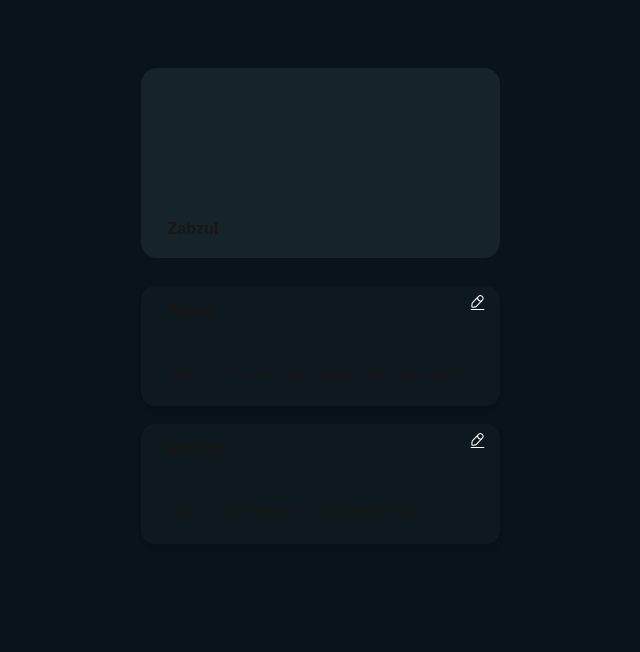
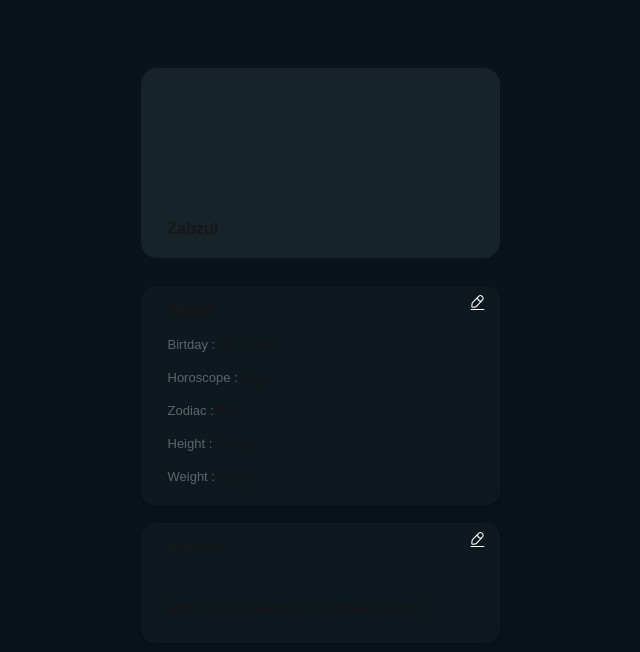
Before and after one commit to zabzuls/project-web-app, a Next.js app: page /profile in a window 1280 px wide. Shown: the top 652 px of the page, without its empty margins (320-960 px from the left). Built offline with nearby package versions, Linux system fonts and the light colour scheme.

Commit message:
[update] add interest page

```diff
--- /dev/null
+++ b/src/app/interest/page.tsx
@@ -0,0 +1,10 @@
+import InterestPage from '@/components/InterestPage/InterestPage'
+import React from 'react'
+
+export default function Interest() {
+  return (
+    <div>
+      <InterestPage/>
+    </div>
+  )
+}
--- a/src/components/AboutPage/AboutPage.tsx
+++ b/src/components/AboutPage/AboutPage.tsx
@@ -20,7 +20,7 @@ export default function AboutPage() {
     <div className="h-max-screen w-screen  bg-[#09141A] lg:items-center">
       <ButtonBack path="/profile"/>
       <div className="flex flex-col items-center">
-        <div className="flex flex-col justify-end bg-[#162329] w-[359px] h-[190px] mt-[68px] rounded-[16px] mb-[28px]">
+        <div className="flex flex-col justify-end bg-[#162329] w-[359px] h-[190px] mt-[68px] rounded-[16px] mb-[28px] bg-center bg-cover" style={{ backgroundImage: `url(${isImage})` }}>
           <h1 className="text-[16px] pl-[27px] mb-[17px] font-bold">Zabzul</h1>
         </div>
         <div className="w-[359px] h-[511px] shadow-md rounded-[14px] space-y-3 bg-[#0E191F] pl-[27px]">
@@ -109,7 +109,7 @@ export default function AboutPage() {
         <div className="flex flex-col justify-between w-[359px] h-[120px] shadow-md rounded-[14px] space-y-3 bg-[#0E191F] pl-[27px] mt-[18px] mb-[60px]">
           <div className="flex justify-between">
             <h2 className="mt-[13px] font-bold">Interest</h2>
-            <Link className="mr-[14px] mt-[8px]" href={"/edit-interest"}>
+            <Link className="mr-[14px] mt-[8px]" href={"/interest"}>
               <ButtonEdit />
             </Link>
           </div>
--- /dev/null
+++ b/src/components/InterestPage/InterestPage.tsx
@@ -0,0 +1,13 @@
+import React from "react";
+import ButtonBack from "../fragments/button/ButtonBack";
+
+export default function InterestPage() {
+  return (
+    <div className=" h-screen w-screen  bg-custom-gradient lg:items-center ">
+      <div className="flex justify-between items-center">
+        <ButtonBack path="/" />
+        <button className="text-[14px] w-[51px] h[17px] pt-[22px] pr-[8-px] bg-gradient-to-r from-[#ABFFFD] via-[#4599DB] to-[#AADAFF] bg-clip-text text-transparent">Save</button>
+      </div>
+    </div>
+  );
+}
--- a/src/components/ProfilePage/ProfilePage.tsx
+++ b/src/components/ProfilePage/ProfilePage.tsx
@@ -1,9 +1,21 @@
-import React from "react";
+"use client";
+import React, { useState } from "react";
 import ButtonBack from "../fragments/button/ButtonBack";
 import ButtonEdit from "../fragments/button/ButtonEdit";
 import Link from "next/link";
 
 export default function ProfilePage() {
+  const [isEmpty, setEmpty] = useState(true);
+  const data = {
+    birtDay: "29-12-200",
+    horosCope: "Virgo",
+    zodiac: "Pig",
+    height: "180 kg",
+    weight: "70 kg",
+  };
+  if (!data) {
+    setEmpty(false);
+  }
   return (
     <div className="h-screen w-screen  bg-[#09141A] lg:items-center">
       <ButtonBack path="/profile" />
@@ -11,21 +23,44 @@ export default function ProfilePage() {
         <div className="flex flex-col justify-end bg-[#162329] w-[359px] h-[190px] mt-[68px] rounded-[16px] mb-[28px]">
           <h1 className="text-[16px] pl-[27px] mb-[17px] font-bold">Zabzul</h1>
         </div>
-        <div className="flex flex-col justify-between w-[359px] h-[120px] shadow-md rounded-[14px] space-y-3 bg-[#0E191F] pl-[27px] mb-[18px]">
+        <div className="flex flex-col  w-[359px] h-[219px] shadow-md rounded-[14px] space-y-3 bg-[#0E191F] pl-[27px] mb-[18px]">
           <div className="flex justify-between">
             <h2 className="mt-[13px] font-bold">About</h2>
             <Link className="mr-[14px] mt-[8px]" href={"/about"}>
               <ButtonEdit />
             </Link>
           </div>
-          <h2 className="pb-[23px] text-[14px]">
-            Add in your your to help others know you better
-          </h2>
+          {isEmpty ? (
+            <>
+              <div className="text-[13px] flex">
+                <span className="text-[#FFFFFF54]">Birtday : </span>
+                <span className="text-[14px]">{data.birtDay}</span>
+              </div>
+              <div className="text-[13px] flex">
+                <span className="text-[#FFFFFF54]">Horoscope : </span>
+                <span className="text-[14px]">{data.horosCope}</span>
+              </div>
+              <div className="text-[13px] flex">
+                <span className="text-[#FFFFFF54]">Zodiac : </span>
+                <span className="text-[14px]">{data.zodiac}</span>
+              </div>
+              <div className="text-[13px] flex">
+                <span className="text-[#FFFFFF54]">Height : </span>
+                <span className="text-[14px]">{data.height}</span>
+              </div>
+              <div className="text-[13px] flex">
+                <span className="text-[#FFFFFF54]">Weight : </span>
+                <span className="text-[14px]">{data.weight}</span>
+              </div>
+            </>
+          ) : (
+            <span>Add in your your to help others know you better</span>
+          )}
         </div>
         <div className="flex flex-col justify-between w-[359px] h-[120px] shadow-md rounded-[14px] space-y-3 bg-[#0E191F] pl-[27px]">
           <div className="flex justify-between">
             <h2 className="mt-[13px] font-bold">Interest</h2>
-            <Link className="mr-[14px] mt-[8px]" href={"/edit-interest"}>
+            <Link className="mr-[14px] mt-[8px]" href={"/interest"}>
               <ButtonEdit />
             </Link>
           </div>
--- a/src/components/fragments/button/ButtonBack.tsx
+++ b/src/components/fragments/button/ButtonBack.tsx
@@ -11,7 +11,7 @@ export default function ButtonBack({path}:pathProps) {
     redirect(path)
   }
   return (
-    <button onClick={handleButton} className="lg:hidden flex items-center space-x-2 w-[51px] h[17px] mt-[22px] absolute ml-[18px]">
+    <button onClick={handleButton} className="lg:hidden flex items-center space-x-2 w-[51px] h[17px] pt-[22px] ml-[18px">
       <svg
         width="10"
         height="16"
```
